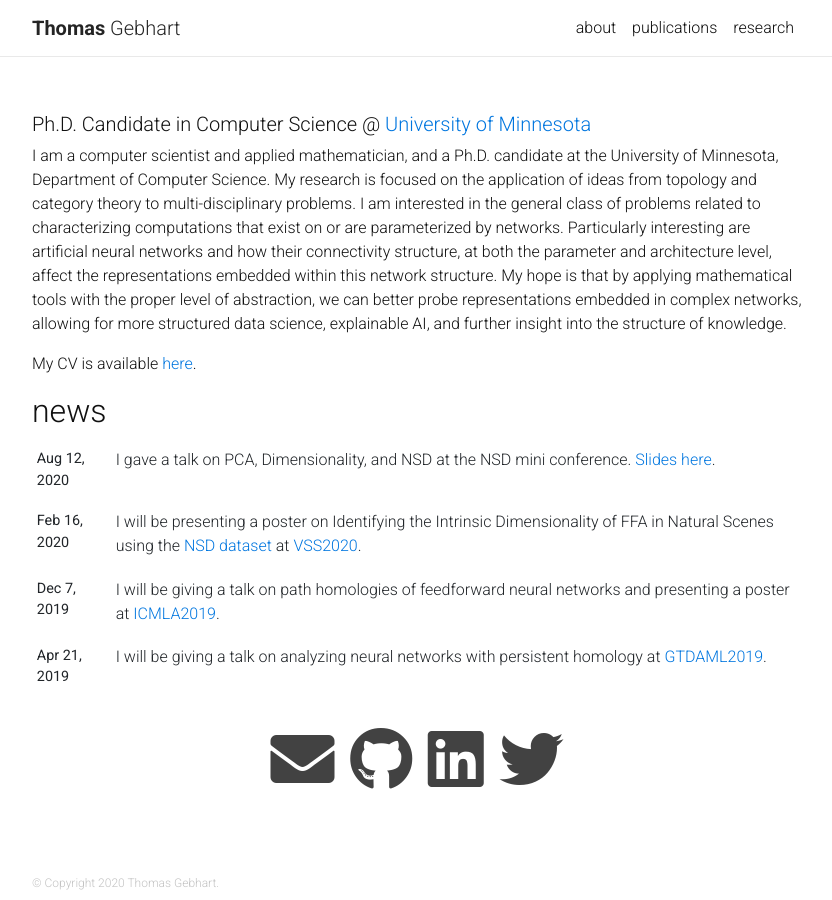
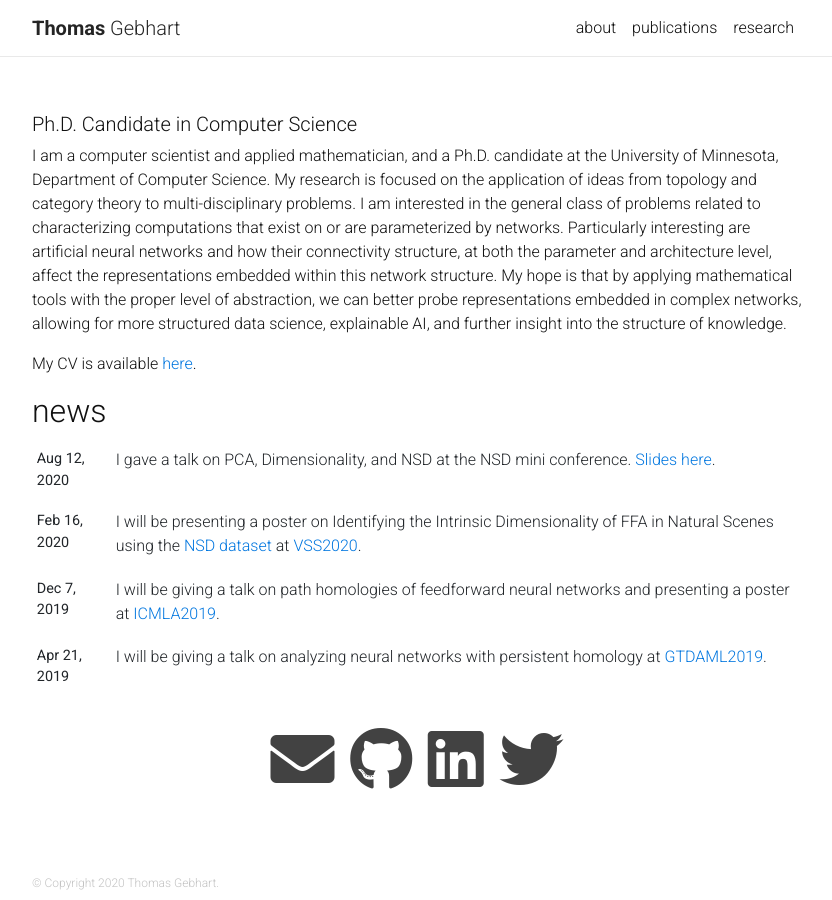
Before and after one commit to tgebhart/tgebhart.github.io, a Jekyll site: the page built from _pages/about.md, in a window 1280 px wide. Shown: the whole page, without its empty margins (223-1055 px from the left). Built offline with Jekyll 4.4.1, drawn with Linux system fonts in a browser that asks for light colours; nearby versions of some CDN libraries; a style sheet for code colours, icons or effects is not loaded.

Commit message:
change length of about header

```diff
--- a/_layouts/about.html
+++ b/_layouts/about.html
@@ -15,7 +15,6 @@ layout: default
     {% assign lastname = name | last %}
       <div class="navbar-brand title font-weight-lighter">
         Ph.D. Candidate in Computer Science
-        @ <a href="http://schraterlab.umn.edu/" target="_blank">University of Minnesota</a>
       </div>
   </header>
 
```
